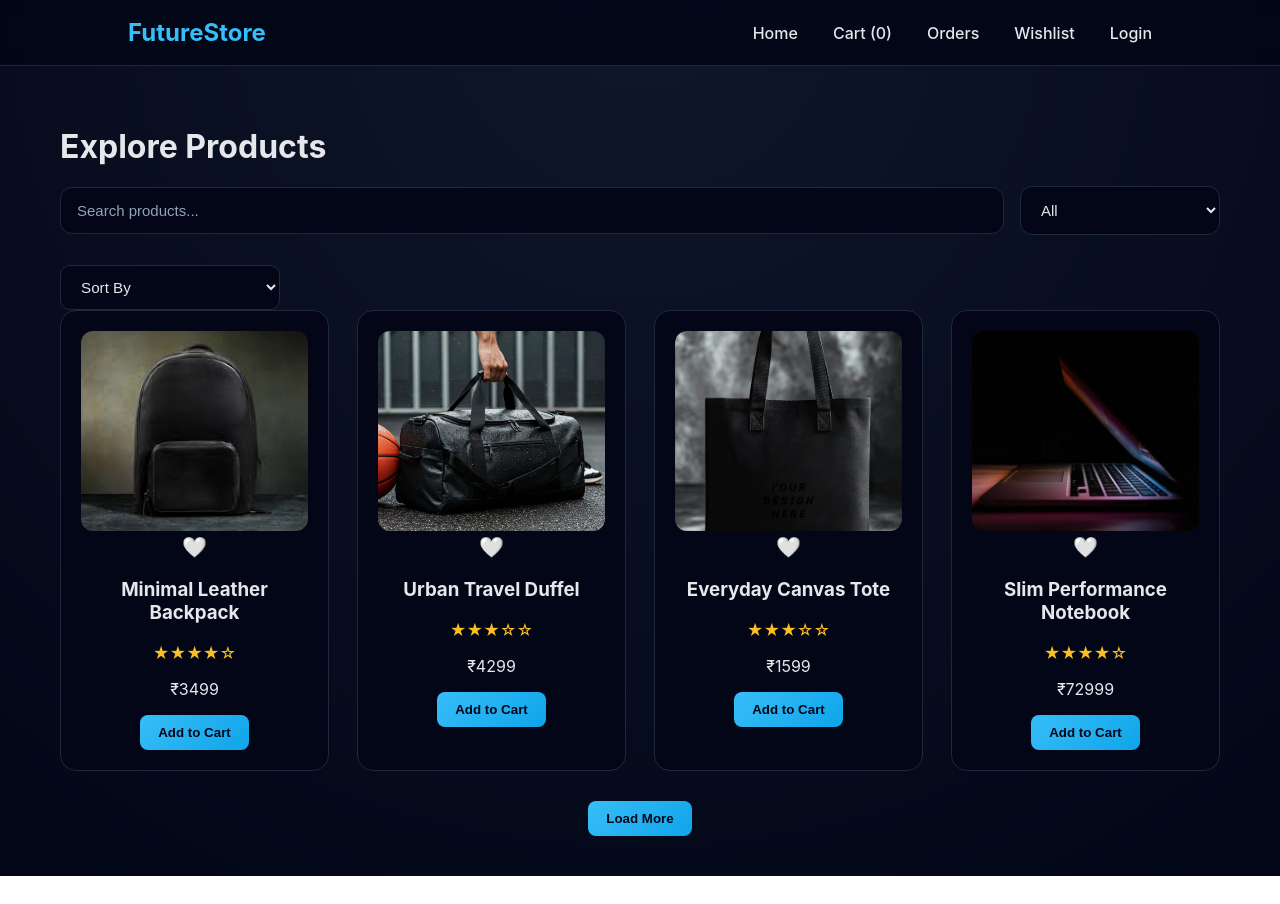
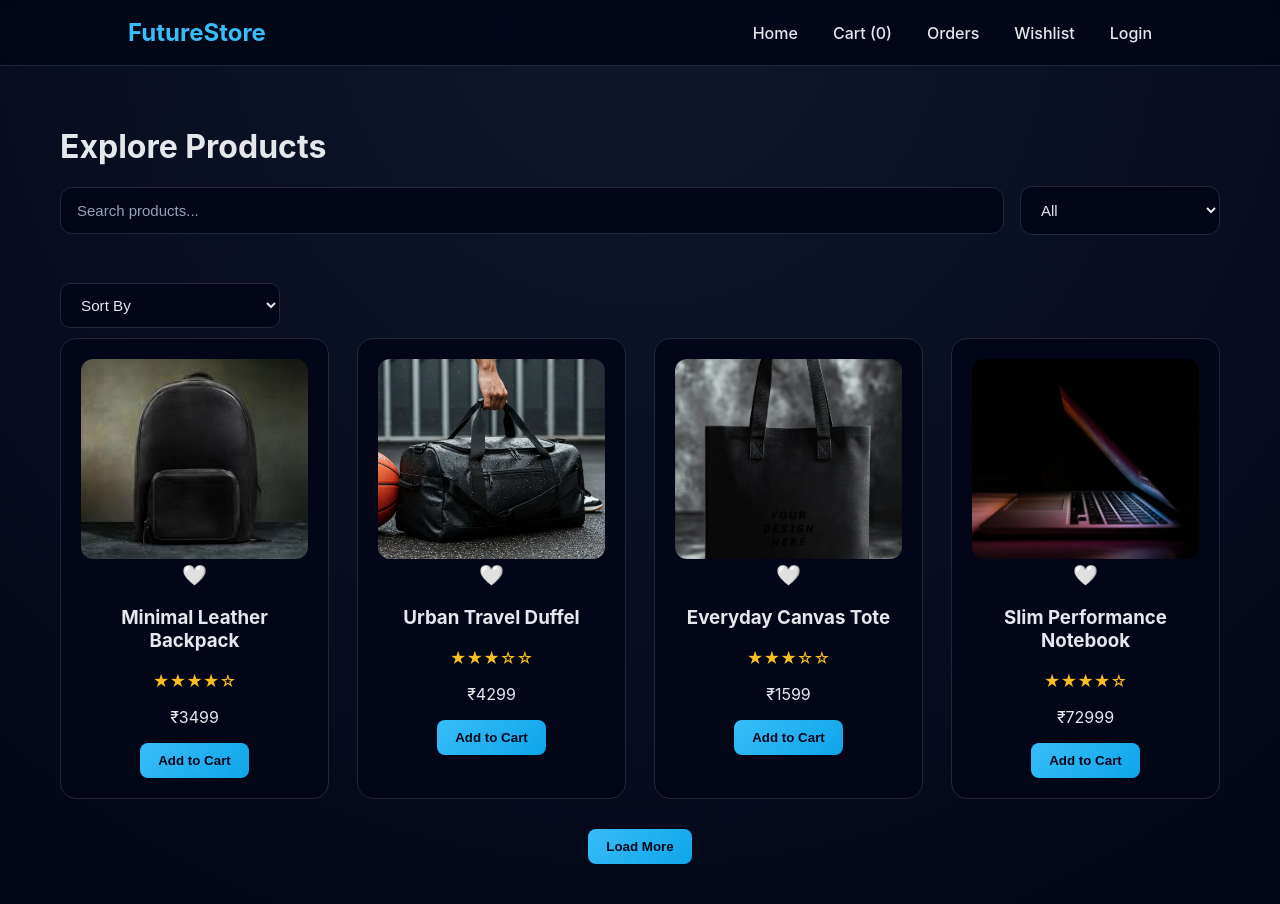
Before and after one commit to aKshaykumarsingh1501/FUTURE_FS_02, a React (Vite) app: page / in a window 1280 px wide. Before the commit the page ends 876 px from the top, so only its background shows below. Built offline with nearby package versions, Linux system fonts and the light colour scheme.

Commit message:
initial commit

```diff
--- a/src/index.css
+++ b/src/index.css
@@ -123,6 +123,9 @@ button {
   cursor: pointer;
   opacity: 0.6;
   border: 2px solid transparent;
+}
+.sort-select {
+  margin-bottom: 10px;
 }
 
 .thumb.active {
@@ -386,7 +389,8 @@ button {
   display: flex;
   gap: 16px;
   align-items: center;
-  margin-bottom: 30px;
+
+  margin-bottom: 48px;
 }
 
 .search-input {
```
